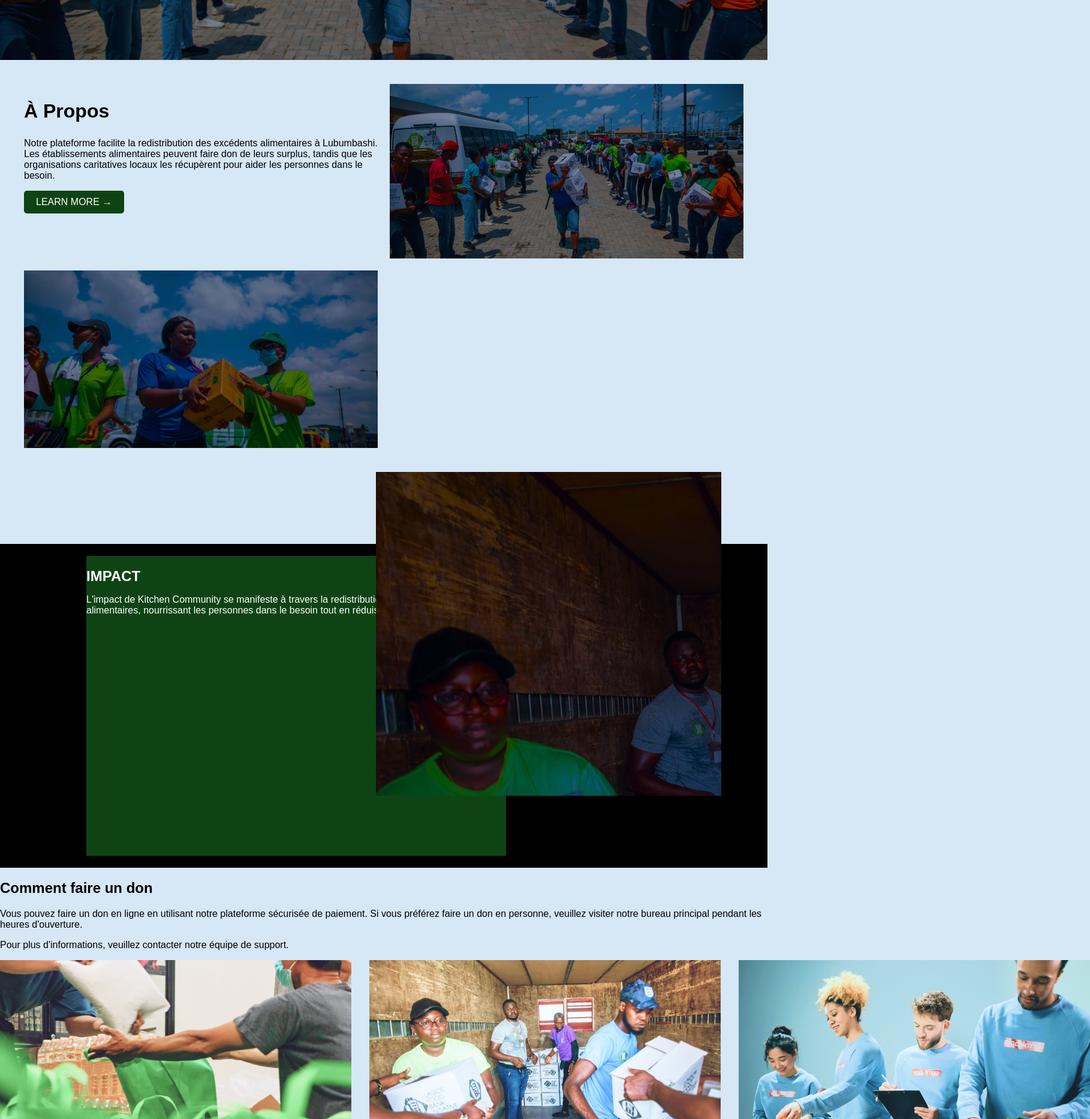
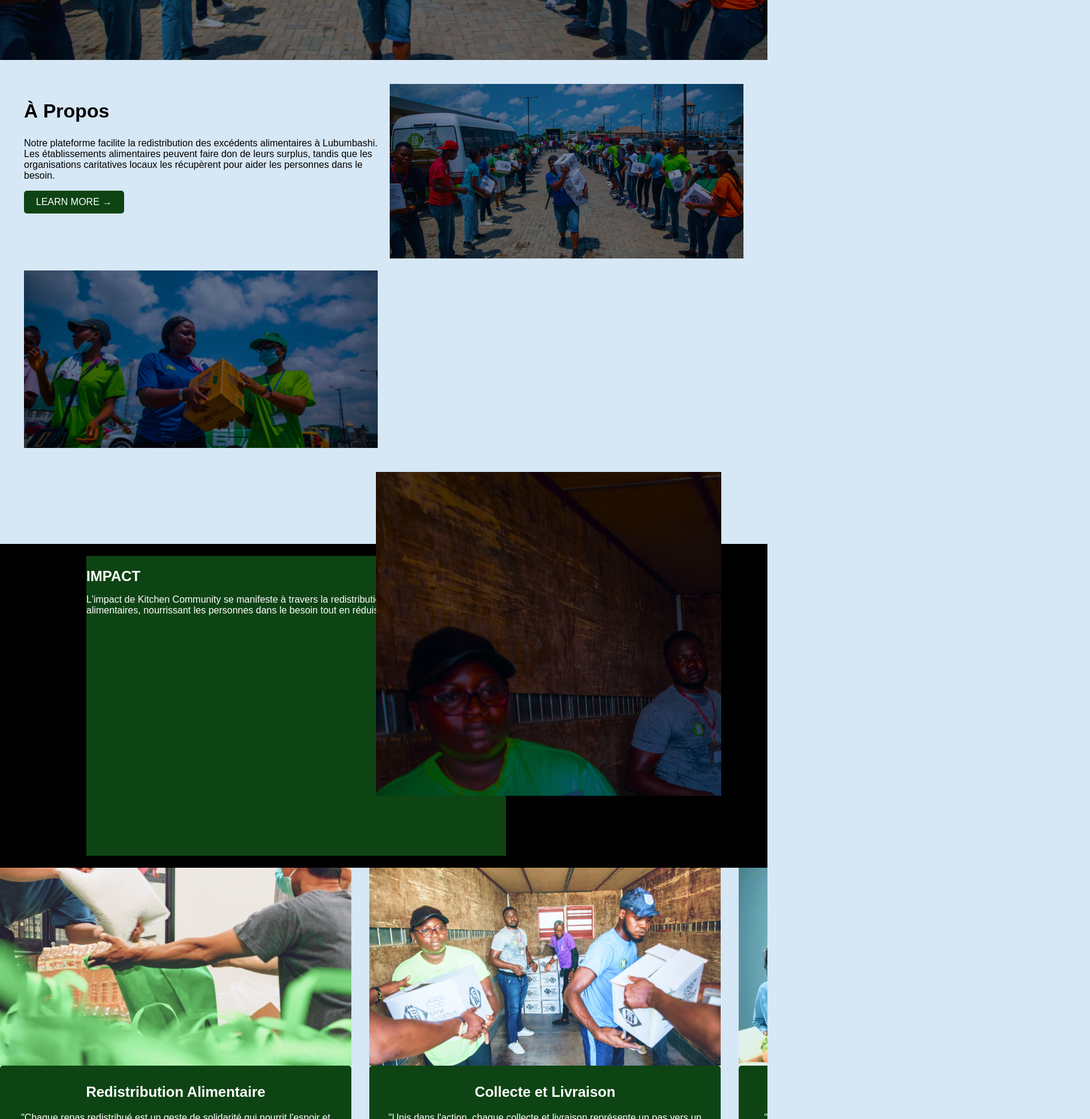
Before and after one commit to KESTIAMASANGU/kitchen-community-connection, a React (Create React App) app: page / in a window 1280 px wide. Shown: the part 480-2346 px from the top of the page at 60% size, 1818 px wide, since content can reach past the window. Built offline with nearby package versions, Linux system fonts and the light colour scheme.

Commit message:
modifications et ajouts des routes

```diff
--- a/package.json
+++ b/package.json
@@ -8,6 +8,7 @@
     "@testing-library/user-event": "^13.5.0",
     "react": "^18.2.0",
     "react-dom": "^18.2.0",
+    "react-router-dom": "^6.22.3",
     "react-scripts": "5.0.1",
     "web-vitals": "^2.1.4"
   },
--- a/src/App.css
+++ b/src/App.css
@@ -75,7 +75,10 @@ body {
   color: white;
 }
 
-
+.hero_accueil {
+  overflow-y: scroll;
+  scroll-behavior: smooth;
+}
 
 .hero-image {
   background-image: url('./images/header.png');
--- a/src/App.jsx
+++ b/src/App.jsx
@@ -1,11 +1,12 @@
 // MainComponent.js
 import React from 'react';
+import { Routes, Route } from "react-router-dom"
 import './App.css'
 import Navbar from './navbar';
 import Hero from './hero';
+import LoginForm from './formulaire_connection/donations';
 import AboutUs from './about';
 import Impact from './impact';
-import DonationsComponent from './donations';
 import Services from './services';
 
 function App() {
@@ -13,21 +14,18 @@ function App() {
     <div className="MainComponent">
       <header>
         <Navbar />
-        <Hero />
+        {/* <Hero /> */}
       </header>
       <main>
-        <section id="a-propos">
-          <AboutUs />
-        </section>
-        <section id='impact'>
-          <Impact />
-        </section>
-        <section id='donner'>
-          <DonationsComponent />
-        </section>
-        <Services/>
+        <Routes>
+          <Route path='/' element={<Hero />} />
+          <Route path='/donations' element={<LoginForm />} />
+          {/* <Route path='/recevoir' element={<Recevoir />} />
+          <Route path='/connexion' element={<Connexion />} /> */}
+        </Routes>
       </main>
       <footer>
+        {/* <h2 style={{ background: "blue" }}>Footer</h2> */}
       </footer>
     </div>
   );
--- a/src/about.jsx
+++ b/src/about.jsx
@@ -5,7 +5,8 @@ import mainImg from './images/main.png'
 
 function AboutUs() {
     return (
-        <div className='about-us-container'>
+        <section id="aboutUs">
+         <div className='about-us-container'>
             <div className='about-us-content'>
                 <h2 className='about-us-title'>À Propos</h2>
                 <p className='about-us-paragraph'>Notre plateforme facilite la redistribution des excédents alimentaires à Lubumbashi. Les établissements alimentaires peuvent faire don de leurs surplus, tandis que les organisations caritatives locaux les récupèrent pour aider les personnes dans le besoin.</p>
@@ -19,6 +20,7 @@ function AboutUs() {
             </div>
 
         </div>
+        </section>
     );
 }
 export default AboutUs;
--- a/src/donations.jsx
+++ /dev/null
@@ -1,17 +0,0 @@
-import React from 'react';
-
-function DonationsComponent() {
-  return (
-    <div className="donations-container">
-      <h2>Comment faire un don</h2>
-      <p>
-        Vous pouvez faire un don en ligne en utilisant notre plateforme sécurisée de paiement.
-        Si vous préférez faire un don en personne, veuillez visiter notre bureau principal
-        pendant les heures d'ouverture.
-      </p>
-      <p>Pour plus d'informations, veuillez contacter notre équipe de support.</p>
-    </div>
-  );
-}
-
-export default DonationsComponent;
--- /dev/null
+++ b/src/formulaire_connection/donations.jsx
@@ -0,0 +1,26 @@
+import React from 'react';
+
+function LoginForm() {
+    return (
+        <div className="container">
+            <h2>Formulaire de Donations</h2>
+            <form action="/submit" method="post">
+                <div className="input-group">
+                    <label htmlFor="email">Adresse Email:</label>
+                    <input type="email" id="email" name="email" required />
+                </div>
+                <div className="input-group">
+                    <label htmlFor="fullname">Nom Complet:</label>
+                    <input type="text" id="fullname" name="fullname" required />
+                </div>
+                <div className="input-group">
+                    <label htmlFor="password">Mot de passe:</label>
+                    <input type="password" id="password" name="password" required />
+                </div>
+                <button type="submit">Se Connecter</button>
+            </form>
+        </div>
+    );
+}
+
+export default LoginForm;
--- a/src/hero.jsx
+++ b/src/hero.jsx
@@ -1,8 +1,12 @@
 import React from 'react';
+import AboutUs from './about';
+import Impact from './impact';
+import Services from './services';
 
 const Hero = () => {
   return (
-    <div className="hero-image">
+    <div className='hero_accueil'>
+      <div className="hero-image">
       <div><img src="./images/header.png" alt="" /></div>
       <div className="hero-text">
         <h1>Bienvenue sur Kitchen Community</h1>
@@ -13,6 +17,10 @@ const Hero = () => {
         </div>
       </div>
     </div>
+    <AboutUs />
+    <Impact />
+    <Services />
+    </div>
   );
 }
 
--- a/src/impact.jsx
+++ b/src/impact.jsx
@@ -4,7 +4,7 @@ import bgimpactImg from './images/bgimpact.png';
 function Impact() {
 
     return (
-        <>
+        <section id='impact'>
             <div className='impact-image' style={{ backgroundImage: `url(${bgimpactImg})` }}>
                 {/* <div className='progress-bar'>
             <div className='progress' style={{ width: '70%' }}>Excédents Alimentaires Distribués 70%</div>
@@ -25,7 +25,7 @@ function Impact() {
                 <p>Ensemble, nous faisons une différence : chaque pourcentage, chaque restaurant partenaire, chaque repas fourni contribue à nourrir notre communauté et à préserver notre environnement.</p>
             </div> */}
             </div>
-        </>
+        </section>
     );
 }
 
--- a/src/index.js
+++ b/src/index.js
@@ -3,11 +3,14 @@ import ReactDOM from 'react-dom/client';
 import './index.css';
 import App from './App';
 import reportWebVitals from './reportWebVitals';
+import { BrowserRouter } from 'react-router-dom';
 
 const root = ReactDOM.createRoot(document.getElementById('root'));
 root.render(
   <React.StrictMode>
-    <App />
+    <BrowserRouter>
+      <App />
+    </BrowserRouter>
   </React.StrictMode>
 );
 
--- a/src/navbar.jsx
+++ b/src/navbar.jsx
@@ -9,11 +9,11 @@ const Navbar = () => {
         <h1>Kitchen Community</h1>
       </div>
       <ul className="navbar-center">
-        <li><a href="#">Accueil</a></li>
-        <li><a href="#a-propos">À Propos</a></li>
+        <li><a href="/">Accueil</a></li>
+        <li><a href="#aboutUs">À Propos</a></li>
         <li><a href="#impact">Impact</a></li>
-        <li><a href="#">Services</a></li>
-        <li><a href="#">Donner</a></li>
+        <li><a href="#services">Services</a></li>
+        <li><a href="/donations">Donner</a></li>
         <li><a href="#">Recevoir</a></li>
         <li><a href="#">Actualités</a></li>
       </ul>
```
Also changed, not shown: 1 other file (tests, documents, lock files or other folders). Lines whose indentation alone changed are shown as unchanged.
